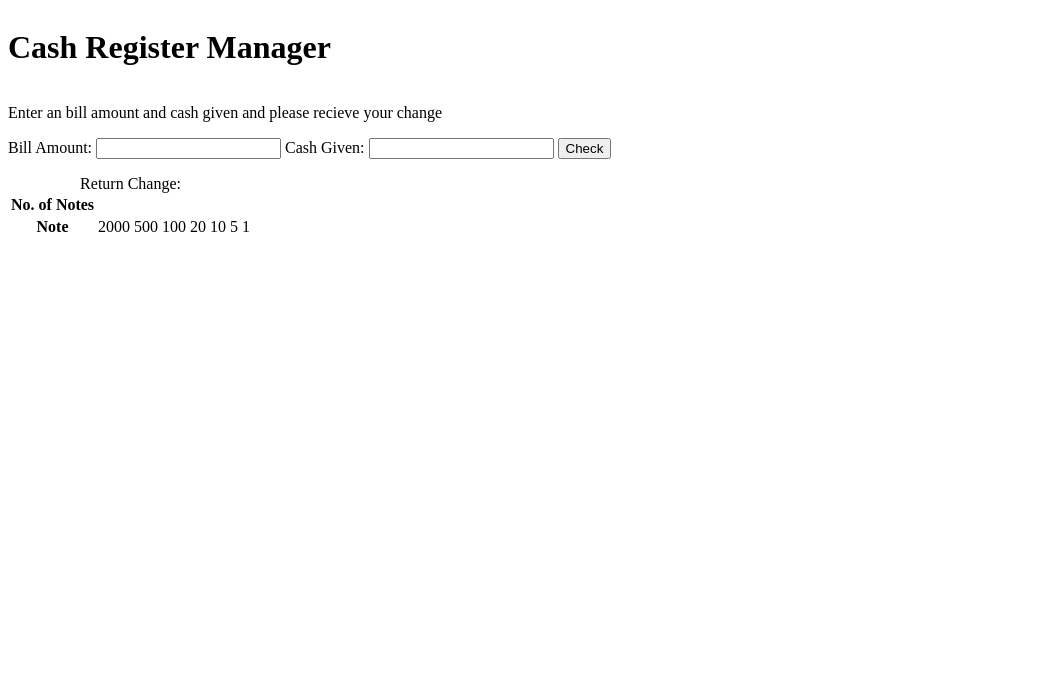
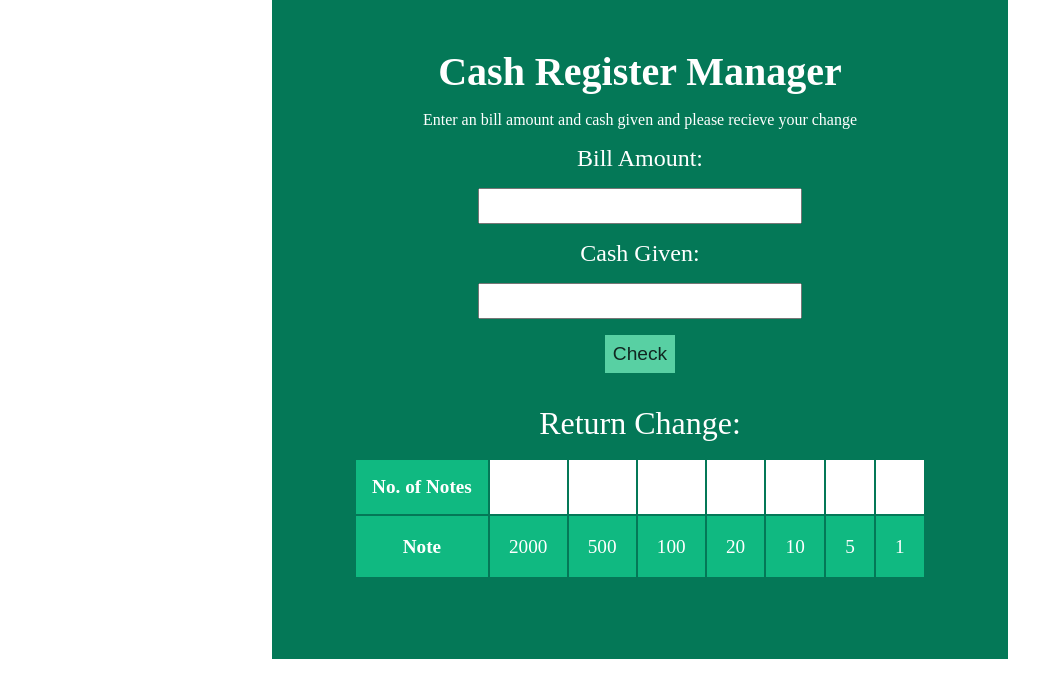
Before and after one commit to Anish-JS/cash-register, a plain HTML site: page index.html in a window 1280 px wide. Shown: the whole page, without its empty margins (0-1063 px from the left). Drawn offline with Linux system fonts and the light colour scheme.

Commit message:
added styling

```diff
--- a/index.html
+++ b/index.html
@@ -1,31 +1,32 @@
 <!DOCTYPE html>
 <html lang="en">
-
   <head>
-    <meta charset="UTF-8">
-    <meta http-equiv="X-UA-Compatible" content="IE=edge">
-    <meta name="viewport" content="width=device-width, initial-scale=1.0">
+    <meta charset="UTF-8" />
+    <meta http-equiv="X-UA-Compatible" content="IE=edge" />
+    <meta name="viewport" content="width=device-width, initial-scale=1.0" />
     <title>Cash Register</title>
-    <link rel="stylesheet" href="./main.css">
+    <link rel="stylesheet" href="./main.css" />
   </head>
 
   <body>
     <div class="container">
       <h1 class="header">Cash Register Manager</h1>
-        <p class="description">Enter an bill amount and cash given and please recieve your change </p>
-
-    </div>
+      <p class="description">
+        Enter an bill amount and cash given and please recieve your change
+      </p>
 
       <label for="bill-amount">Bill Amount:</label>
-    <input id="bill-amount" type="text">
+      <input id="bill-amount" type="text" />
       <label for="cash-given">Cash Given:</label>
-    <input id="cash-given" type="text">
+      <input id="cash-given" type="text" />
 
       <button id="check-button">Check</button>
       <p id="error-message"></p>
 
       <table class="change-table">
-        <caption>Return Change:</caption>
+        <caption>
+          Return Change:
+        </caption>
         <tr>
           <th>No. of Notes</th>
           <td class="no-of-notes"></td>
@@ -47,8 +48,7 @@
           <td>1</td>
         </tr>
       </table>
-
+    </div>
   </body>
   <script src="./index.js"></script>
-
 </html>
--- a/main.css
+++ b/main.css
@@ -1,7 +1,73 @@
+* {
+  margin: 0;
+  padding: 0;
+}
 
-.container{
-    display: flex;
-    flex-direction: column;
-    width: 50vw;
+.container {
+  display: flex;
+  flex-direction: column;
+  width: 50vw;
+  margin: auto;
+  align-items: center;
+  color: white;
+  padding: 3rem;
+  background-color: #047857;
+}
 
+.header {
+  padding-bottom: 1rem;
+  font-size: 2.5rem;
 }
+
+label {
+  padding: 1rem;
+  font-size: 1.5rem;
+}
+
+input {
+  width: 20rem;
+  height: 2rem;
+}
+
+#check-button {
+  margin: 1rem;
+  padding: 0.5rem;
+  font-size: 1.2rem;
+  cursor: pointer;
+  background-color: #6ee7b7;
+  border: none;
+  opacity: 0.8;
+  color: rgb(20, 20, 20);
+}
+
+.change-table {
+  margin: 1rem;
+  padding: 1rem;
+}
+
+caption {
+  font-size: 2rem;
+}
+
+th {
+  font-size: 1.2rem;
+  padding: 1rem;
+  margin: 0.5rem;
+  background-color: #10b981;
+}
+
+tr {
+  line-height: 140%;
+}
+
+td {
+  padding: 1.2rem;
+  text-align: center;
+  font-size: 1.2rem;
+  background-color: #10b981;
+}
+
+.no-of-notes {
+  background-color: white;
+  color: black;
+}
```
Lines whose indentation alone changed are shown as unchanged.
